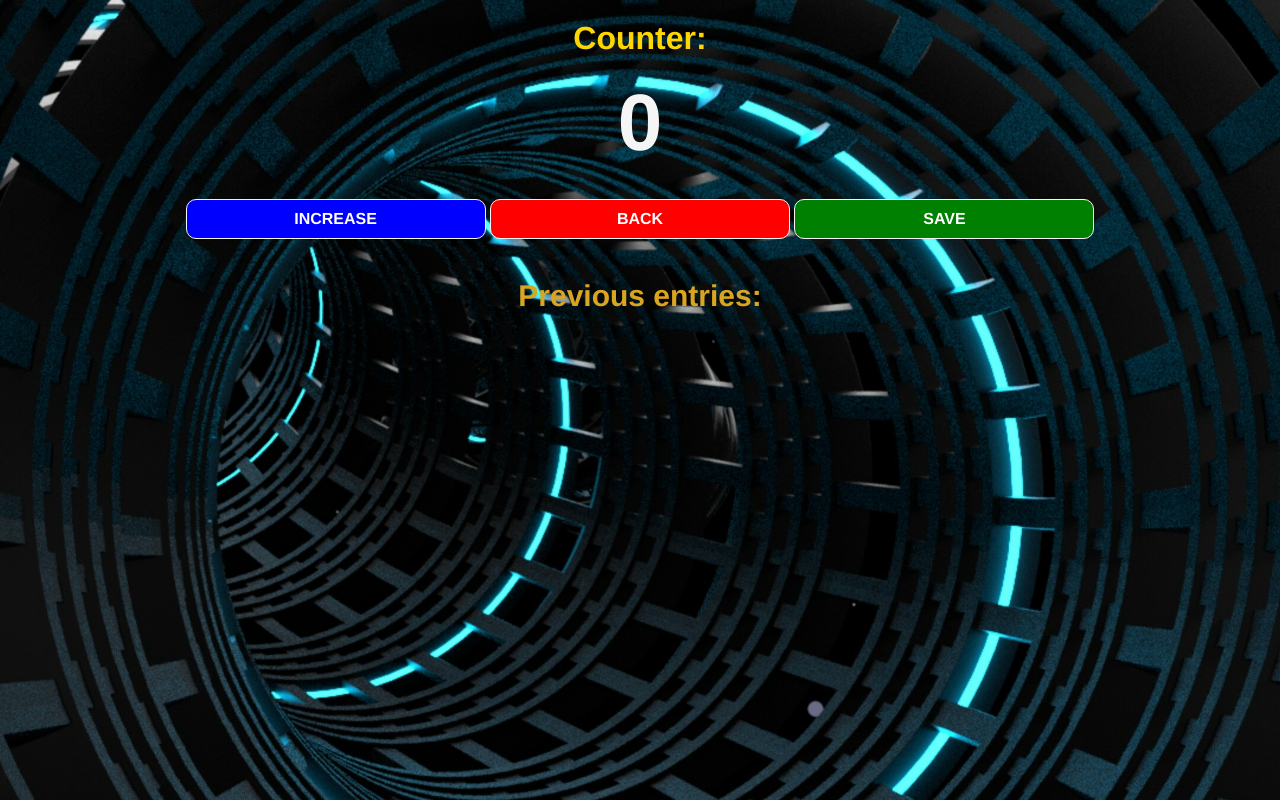
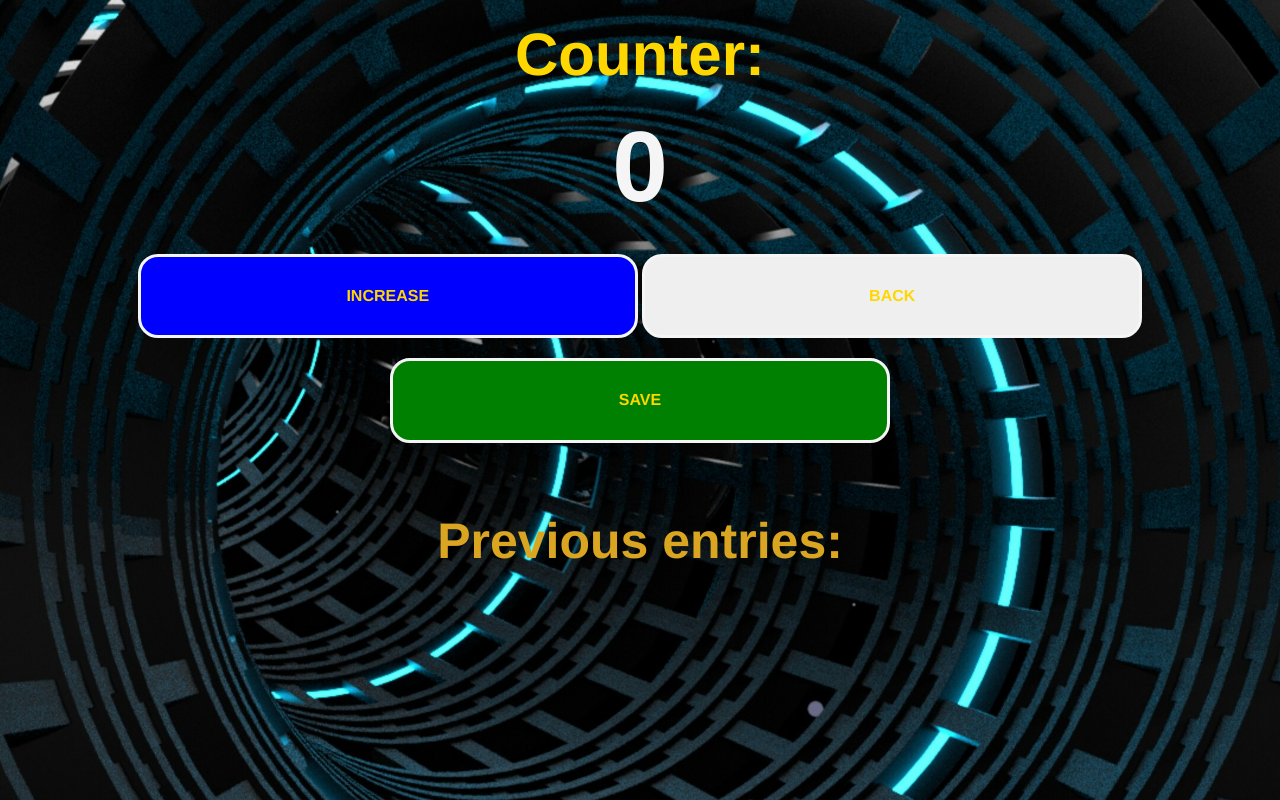
Before and after one commit to DanielCapuria/The-Anything-Counter, a website built with Vite: page index.html in a window 1280 px wide. Built offline with nearby package versions, Linux system fonts and the light colour scheme.

Commit message:
Update index.css
Change of size
Change of save function reseting to 0.
Added Reset function.

```diff
--- a/index.css
+++ b/index.css
@@ -12,26 +12,27 @@ body {
 
 h1 {
     color: gold;
+    font-size: 60px;
     margin-top: 20px;
     margin-bottom: 20px;
 }
 
 h2 {
     color: whitesmoke;
-    font-size: 80px;
+    font-size: 100px;
     margin-top: 0;
     margin-bottom: 30px;
 }
 
 button {
-    border: 1px solid whitesmoke;
-    padding-top: 10px;
-    padding-bottom: 10px;
-    color: white;
+    border: 3px solid whitesmoke;
+    padding-top: 30px;
+    padding-bottom: 30px;
+    color: gold;
     font-weight: bold;
-    width: 300px;
-    margin-bottom: 10px;
-    border-radius: 10px;
+    width: 500px;
+    margin-bottom: 20px;
+    border-radius: 20px;
 }
 
 #increase-btn {
@@ -42,12 +43,16 @@ button {
     background: green;
 }
 
-#back-btn {
-    background: red;
+#decrease-btn {
+    background: purple;
 }
 
 p {
     color: goldenrod;
-    font-size: 30px;
+    font-size: 50px;
     font-weight: bolder;
 }
+
+#reset-btn {
+    background: red;
+}
```
